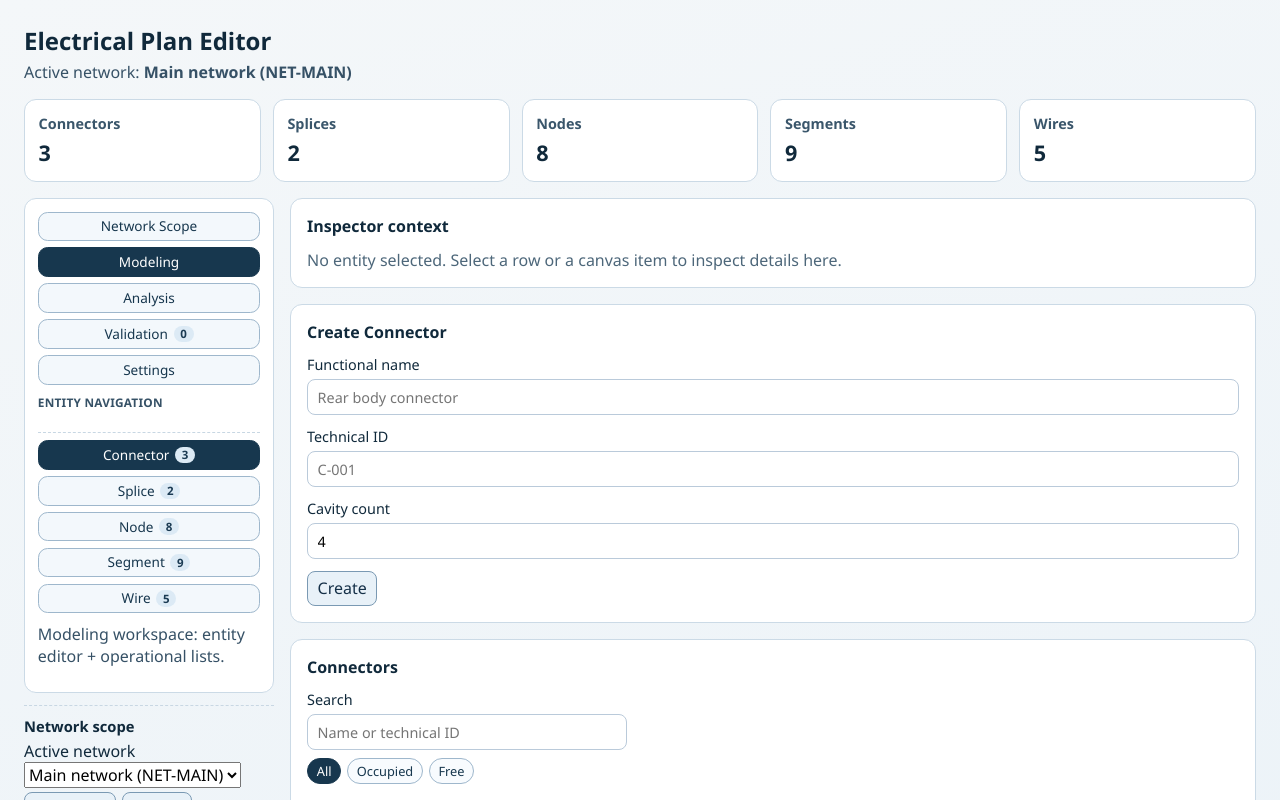
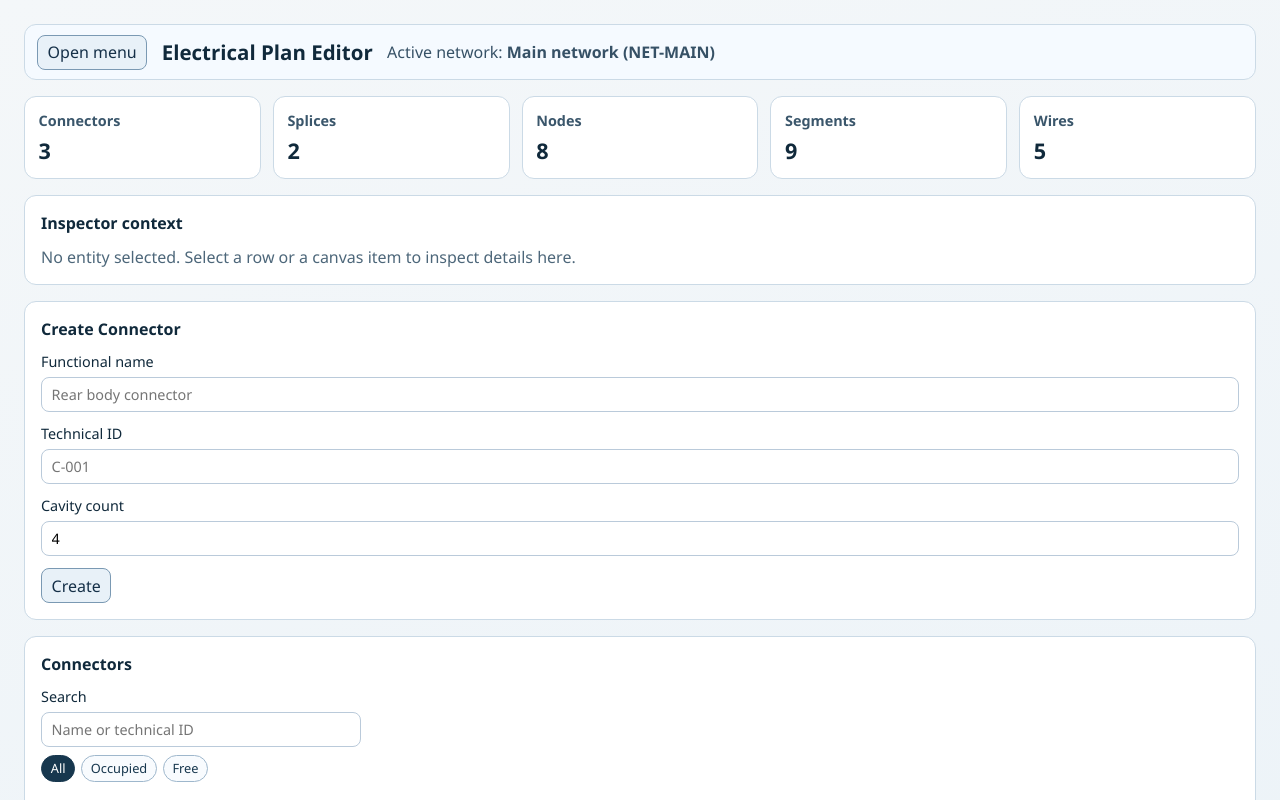
Before and after one commit to AlexAgo83/electrical-plan-editor, a React (Vite) app: page / in a window 1280 px wide. Shown: the top 800 px of the page. Built offline with nearby package versions, Linux system fonts and the light colour scheme.

Commit message:
feat(shell): deliver wave1 sticky header and drawer overlay

```diff
--- a/src/app/AppController.tsx
+++ b/src/app/AppController.tsx
@@ -283,6 +283,7 @@ export function AppController({ store = appStore }: AppProps): ReactElement {
   const [showShortcutHints, setShowShortcutHints] = useState(true);
   const [keyboardShortcutsEnabled, setKeyboardShortcutsEnabled] = useState(true);
   const [preferencesHydrated, setPreferencesHydrated] = useState(false);
+  const [isNavigationDrawerOpen, setIsNavigationDrawerOpen] = useState(false);
   const panStartRef = useRef<{
     clientX: number;
     clientY: number;
@@ -294,6 +295,8 @@ export function AppController({ store = appStore }: AppProps): ReactElement {
   const fitNetworkToContentRef = useRef<() => void>(() => {});
   const previousValidationIssueRef = useRef<() => void>(() => {});
   const nextValidationIssueRef = useRef<() => void>(() => {});
+  const navigationDrawerRef = useRef<HTMLDivElement | null>(null);
+  const navigationToggleButtonRef = useRef<HTMLButtonElement | null>(null);
 
   const selected = selectSelection(state);
   const {
@@ -755,6 +758,77 @@ export function AppController({ store = appStore }: AppProps): ReactElement {
     setKeyboardShortcutsEnabled
   });
 
+  const closeNavigationDrawer = useCallback(() => {
+    setIsNavigationDrawerOpen(false);
+  }, []);
+
+  const handleToggleNavigationDrawer = useCallback(() => {
+    setIsNavigationDrawerOpen((current) => !current);
+  }, []);
+
+  useEffect(() => {
+    if (!isNavigationDrawerOpen) {
+      return;
+    }
+
+    const handlePointerInteraction = (event: MouseEvent | TouchEvent): void => {
+      if (!(event.target instanceof Node)) {
+        return;
+      }
+
+      if (navigationDrawerRef.current?.contains(event.target)) {
+        return;
+      }
+
+      if (navigationToggleButtonRef.current?.contains(event.target)) {
+        return;
+      }
+
+      setIsNavigationDrawerOpen(false);
+    };
+
+    const handleFocusIn = (event: FocusEvent): void => {
+      if (!(event.target instanceof Node)) {
+        return;
+      }
+
+      if (navigationDrawerRef.current?.contains(event.target)) {
+        return;
+      }
+
+      if (navigationToggleButtonRef.current?.contains(event.target)) {
+        return;
+      }
+
+      setIsNavigationDrawerOpen(false);
+    };
+
+    const handleKeyDown = (event: KeyboardEvent): void => {
+      if (event.key !== "Escape") {
+        return;
+      }
+
+      setIsNavigationDrawerOpen(false);
+      navigationToggleButtonRef.current?.focus();
+    };
+
+    document.addEventListener("mousedown", handlePointerInteraction);
+    document.addEventListener("touchstart", handlePointerInteraction, { passive: true });
+    document.addEventListener("focusin", handleFocusIn);
+    document.addEventListener("keydown", handleKeyDown);
+
+    return () => {
+      document.removeEventListener("mousedown", handlePointerInteraction);
+      document.removeEventListener("touchstart", handlePointerInteraction);
+      document.removeEventListener("focusin", handleFocusIn);
+      document.removeEventListener("keydown", handleKeyDown);
+    };
+  }, [isNavigationDrawerOpen]);
+
+  useEffect(() => {
+    setIsNavigationDrawerOpen(false);
+  }, [activeScreen, activeSubScreen]);
+
   useEffect(() => {
     undoActionRef.current = handleUndo;
     redoActionRef.current = handleRedo;
@@ -1167,6 +1241,9 @@ export function AppController({ store = appStore }: AppProps): ReactElement {
     <main className={appShellClassName}>
       <AppHeaderAndStats
         activeNetworkLabel={activeNetworkLabel}
+        isNavigationDrawerOpen={isNavigationDrawerOpen}
+        onToggleNavigationDrawer={handleToggleNavigationDrawer}
+        navigationToggleButtonRef={navigationToggleButtonRef}
         lastError={lastError}
         onClearError={() => dispatchAction(appActions.clearError())}
         connectorCount={connectors.length}
@@ -1177,6 +1254,17 @@ export function AppController({ store = appStore }: AppProps): ReactElement {
       />
 
       <section className="workspace-shell">
+        <button
+          type="button"
+          className={isNavigationDrawerOpen ? "workspace-drawer-backdrop is-open" : "workspace-drawer-backdrop"}
+          aria-label="Close navigation menu"
+          onClick={closeNavigationDrawer}
+        />
+        <div
+          id="workspace-navigation-drawer"
+          ref={navigationDrawerRef}
+          className={isNavigationDrawerOpen ? "workspace-drawer is-open" : "workspace-drawer"}
+        >
           <WorkspaceSidebarPanel
             activeScreen={activeScreen}
             activeSubScreen={activeSubScreen}
@@ -1220,6 +1308,7 @@ export function AppController({ store = appStore }: AppProps): ReactElement {
             handleOpenValidationScreen={handleOpenValidationScreen}
             moveValidationIssueCursor={moveValidationIssueCursor}
           />
+        </div>
 
         <section className="workspace-content">
           <NetworkScopeScreen isActive={isNetworkScopeScreen}>
--- a/src/app/components/workspace/AppHeaderAndStats.tsx
+++ b/src/app/components/workspace/AppHeaderAndStats.tsx
@@ -1,6 +1,9 @@
-import type { ReactElement } from "react";
+import type { ReactElement, RefObject } from "react";
 interface AppHeaderAndStatsProps {
   activeNetworkLabel: string;
+  isNavigationDrawerOpen: boolean;
+  onToggleNavigationDrawer: () => void;
+  navigationToggleButtonRef: RefObject<HTMLButtonElement | null>;
   lastError: string | null;
   onClearError: () => void;
   connectorCount: number;
@@ -12,6 +15,9 @@ interface AppHeaderAndStatsProps {
 
 export function AppHeaderAndStats({
   activeNetworkLabel,
+  isNavigationDrawerOpen,
+  onToggleNavigationDrawer,
+  navigationToggleButtonRef,
   lastError,
   onClearError,
   connectorCount,
@@ -23,6 +29,16 @@ export function AppHeaderAndStats({
   return (
     <>
       <section className="header-block">
+        <button
+          ref={navigationToggleButtonRef}
+          type="button"
+          className="header-nav-toggle"
+          onClick={onToggleNavigationDrawer}
+          aria-expanded={isNavigationDrawerOpen}
+          aria-controls="workspace-navigation-drawer"
+        >
+          {isNavigationDrawerOpen ? "Close menu" : "Open menu"}
+        </button>
         <h1>Electrical Plan Editor</h1>
         <p className="meta-line">
           Active network: <strong>{activeNetworkLabel}</strong>
--- a/src/app/styles/base.css
+++ b/src/app/styles/base.css
@@ -37,6 +37,37 @@ button {
 .header-block p {
   margin: 0.25rem 0 0;
   color: #365166;
+}
+
+.header-block {
+  position: sticky;
+  top: 0;
+  z-index: 60;
+  display: flex;
+  flex-wrap: wrap;
+  align-items: center;
+  gap: 0.6rem 0.9rem;
+  padding: 0.6rem 0.75rem;
+  border: 1px solid #cbdae6;
+  border-radius: 0.75rem;
+  background: rgba(245, 250, 255, 0.95);
+  backdrop-filter: blur(2px);
+}
+
+.header-block h1 {
+  font-size: 1.28rem;
+}
+
+.header-block .meta-line {
+  margin: 0;
+}
+
+.header-nav-toggle {
+  border: 1px solid #7a99b3;
+  background: #e8f1f8;
+  color: #153048;
+  border-radius: 0.5rem;
+  padding: 0.35rem 0.6rem;
 }
 
 .error-banner {
@@ -169,6 +200,11 @@ button {
   color: #b7c9dc;
 }
 
+.app-shell.theme-dark .header-block {
+  border-color: #365069;
+  background: rgba(25, 42, 59, 0.94);
+}
+
 .app-shell.theme-dark .panel,
 .app-shell.theme-dark .workspace-sidebar .workspace-switcher,
 .app-shell.theme-dark .workspace-sidebar .workspace-meta,
@@ -189,7 +225,8 @@ button {
 .app-shell.theme-dark .filter-chip,
 .app-shell.theme-dark .row-actions button,
 .app-shell.theme-dark .row-form button,
-.app-shell.theme-dark .error-banner button {
+.app-shell.theme-dark .error-banner button,
+.app-shell.theme-dark .header-nav-toggle {
   border-color: #4e6a84;
   background: #27415a;
   color: #e3ecf6;
--- a/src/app/styles/workspace.css
+++ b/src/app/styles/workspace.css
@@ -68,6 +68,7 @@
 }
 
 .workspace-shell {
+  position: relative;
   display: grid;
   gap: 1rem;
 }
@@ -76,6 +77,46 @@
   display: grid;
   gap: 0.75rem;
   align-content: start;
+}
+
+.workspace-drawer-backdrop {
+  position: fixed;
+  inset: 0;
+  border: 0;
+  margin: 0;
+  padding: 0;
+  background: rgba(10, 27, 43, 0.44);
+  opacity: 0;
+  pointer-events: none;
+  z-index: 48;
+  transition: opacity 0.2s ease;
+}
+
+.workspace-drawer-backdrop.is-open {
+  opacity: 1;
+  pointer-events: auto;
+}
+
+.workspace-drawer {
+  position: fixed;
+  inset: 0 auto 0 0;
+  width: min(360px, 88vw);
+  transform: translateX(-108%);
+  transition: transform 0.2s ease;
+  z-index: 50;
+  pointer-events: none;
+  padding: 1rem;
+}
+
+.workspace-drawer.is-open {
+  transform: translateX(0);
+  pointer-events: auto;
+}
+
+.workspace-drawer .workspace-sidebar {
+  max-height: calc(100vh - 2rem);
+  overflow: auto;
+  padding-right: 0.15rem;
 }
 
 .workspace-content {
@@ -131,14 +172,8 @@
 }
 
 @media (min-width: 1180px) {
-  .workspace-shell {
-    grid-template-columns: 250px minmax(0, 1fr);
-    align-items: start;
-  }
-
-  .workspace-sidebar {
-    position: sticky;
-    top: 1rem;
+  .workspace-drawer {
+    width: min(400px, 42vw);
   }
 }
 
```
Also changed, not shown: logics/backlog/item_056_workspace_header_sticky_and_navigation_drawer_overlay.md (+3 -3 lines), logics/tasks/task_009_network_scope_workspace_shell_and_global_defaults_orchestration_and_delivery_control.md (+7 -3 lines), 1 other file (tests, documents, lock files or other folders). Lines whose indentation alone changed are shown as unchanged.
